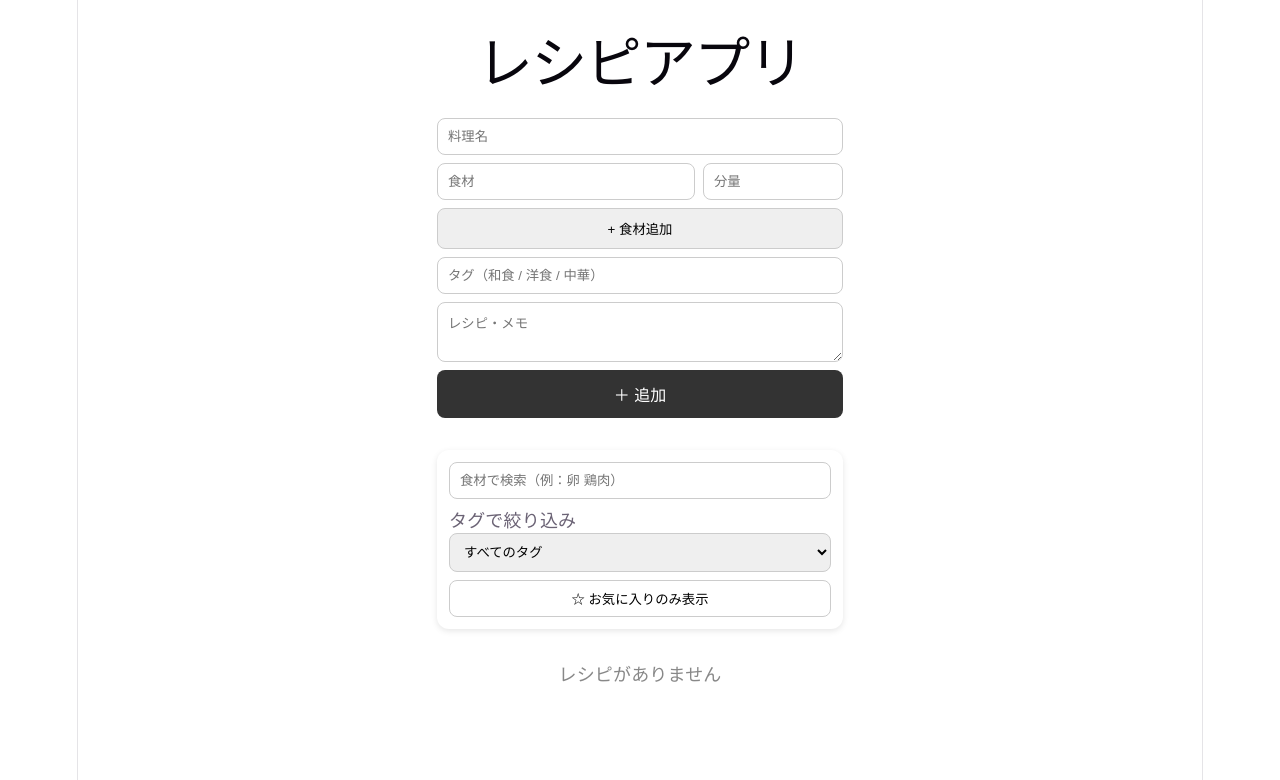
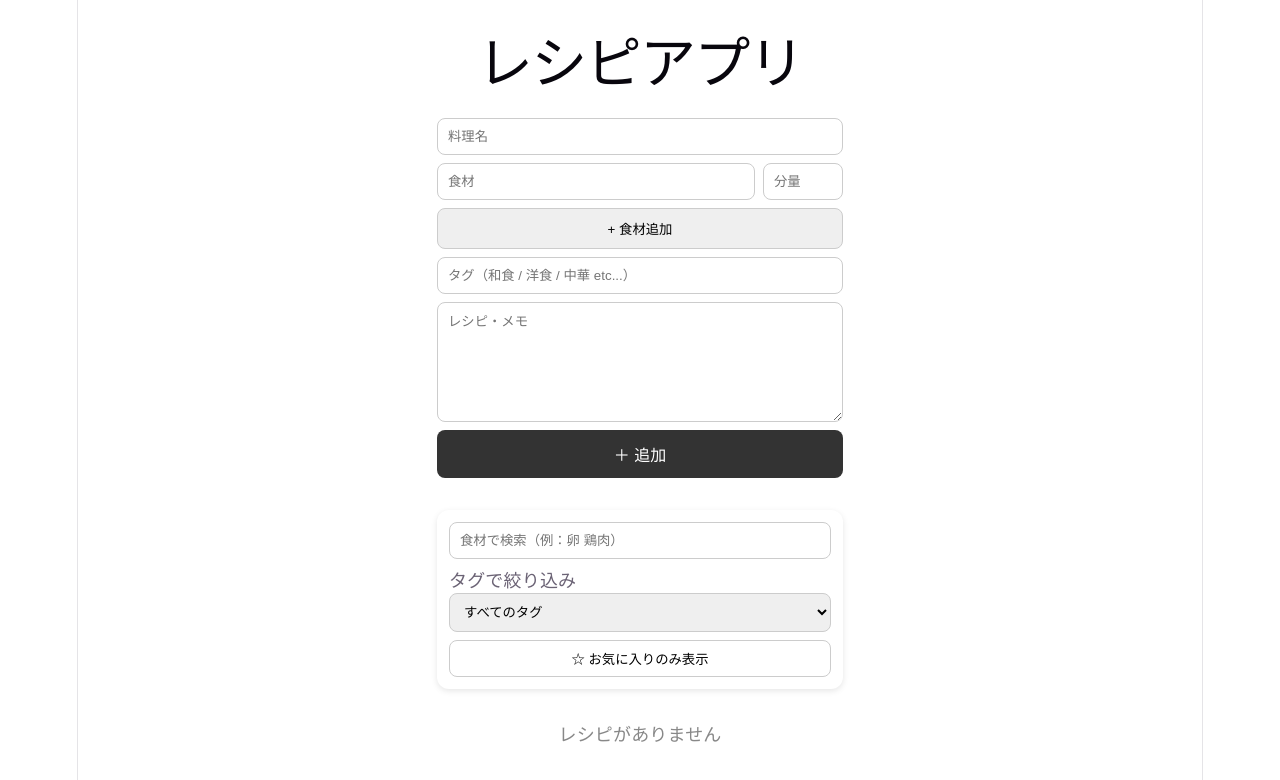
Before and after one commit to kenta-23/recipe-app, a React (Vite) app: page / in a window 1280 px wide. Shown: the top 780 px of the page. Built offline with nearby package versions, Linux system fonts and the light colour scheme.

Commit message:
Input、textareaの共通化、useLocalStorageフック

```diff
--- a/src/App.tsx
+++ b/src/App.tsx
@@ -3,21 +3,13 @@ import type { Recipe } from "./types/recipe";
 import RecipeForm from "./components/RecipeForm";
 import RecipeCard from "./components/RecipeCard";
 import styles from "./App.module.css";
+import { useLocalStorage } from "./hooks/useLocalStorage";
 
 export default function App() {
-  const [recipes, setRecipes] = useState<Recipe[]>([]);
+  const [recipes, setRecipes] = useLocalStorage<Recipe[]>("recipes", []);
   const [search, setSearch] = useState("");
   const [showFavoritesOnly, setShowFavoritesOnly] = useState(false);
   const [tagFilter, setTagFilter] = useState("");
-
-  useEffect(() => {
-    const saved = localStorage.getItem("recipes");
-    if (saved) setRecipes(JSON.parse(saved));
-  }, []);
-
-  useEffect(() => {
-    localStorage.setItem("recipes", JSON.stringify(recipes));
-  }, [recipes]);
 
   const addRecipe = (recipe: Recipe) => {
     setRecipes([recipe, ...recipes]);
--- a/src/components/RecipeForm.tsx
+++ b/src/components/RecipeForm.tsx
@@ -1,6 +1,8 @@
 import { useState } from "react";
 import type { Recipe } from "../types/recipe";
 import styles from "./RecipeForm.module.css";
+import Input from "./common/Input";
+import Textarea from "./common/Textarea";
 
 type Props = {
   onAdd: (recipe: Recipe) => void;
@@ -35,8 +37,7 @@ export default function RecipeForm({ onAdd }: Props) {
 
   return (
     <div className={styles.form}>
-      <input
-        className={styles.input}
+      <Input
         placeholder="料理名"
         value={name}
         onChange={e => setName(e.target.value)}
@@ -44,23 +45,24 @@ export default function RecipeForm({ onAdd }: Props) {
 
       {ingredients.map((ing, index) => (
         <div key={index} className={styles.row}>
-            <input
-              className={`${styles.input} ${styles.ingredientName}`}
+            <Input
               placeholder="食材"
               value={ing.name}
               onChange={e => {
-                const newList = [...ingredients];
-                newList[index].name = e.target.value;
+                const newList = ingredients.map((item, i) =>
+                  i === index ? {...item, name: e.target.value} : item
+                );
                 setIngredients(newList);
               }}
             />
-            <input
-              className={`${styles.input} ${styles.ingredientAmount}`}
+            <Input
+              className={styles.ingredientAmount}
               placeholder="分量"
               value={ing.amount}
               onChange={e => {
-                const newList = [...ingredients];
-                newList[index].amount = e.target.value;
+                const newList = ingredients.map((item, i) =>
+                  i === index ? {...item, amount: e.target.value} : item
+                );
                 setIngredients(newList);
               }}
             />
@@ -71,15 +73,13 @@ export default function RecipeForm({ onAdd }: Props) {
         + 食材追加
       </button>
 
-      <input
-        className={styles.input}
-        placeholder="タグ（和食 / 洋食 / 中華）"
+      <Input
+        placeholder="タグ（和食 / 洋食 / 中華 etc...）"
         value={tag}
         onChange={e => setTag(e.target.value)}
       />
 
-      <textarea
-        className={styles.textarea}
+      <Textarea
         placeholder="レシピ・メモ"
         value={memo}
         onChange={e => setMemo(e.target.value)}
--- /dev/null
+++ b/src/components/common/Input.module.css
@@ -0,0 +1,9 @@
+@charset "utf-8";
+
+.input {
+    width: 100%;
+    padding: 10px;
+    border-radius: 8px;
+    border: 1px solid #ccc;
+    box-sizing: border-box;
+}
--- /dev/null
+++ b/src/components/common/Input.tsx
@@ -0,0 +1,20 @@
+import styles from "./Input.module.css";
+
+type Props = {
+    value: string;
+    onChange: (e: React.ChangeEvent<HTMLInputElement>) => void;
+    placeholder?: string;
+    className?: string;
+};
+
+export default function Input({value, onChange, placeholder, className}: Props) {
+    return (
+        <input
+            type="text"
+            className={`${styles.input} ${className || ""}`}
+            value={value}
+            onChange={onChange}
+            placeholder={placeholder}
+        />
+    );
+}
--- /dev/null
+++ b/src/components/common/Textarea.module.css
@@ -0,0 +1,11 @@
+@charset "utf-8";
+
+.textarea {
+    width: 100%;
+    padding: 10px;
+    border-radius: 8px;
+    border: 1px solid #ccc;
+    min-height: 120px;
+    box-sizing: border-box;
+    line-height: 1.5;
+}
--- /dev/null
+++ b/src/components/common/Textarea.tsx
@@ -0,0 +1,19 @@
+import styles from "./Textarea.module.css";
+
+type Props = {
+    value: string;
+    onChange: (e: React.ChangeEvent<HTMLTextAreaElement>) => void;
+    placeholder?: string;
+    className?: string;
+};
+
+export default function Textarea({value, onChange, placeholder, className}: Props) {
+    return (
+        <textarea
+          className={`${styles.textarea} ${className || ""}`}
+          value={value}
+          onChange={onChange}
+          placeholder={placeholder}
+        />
+    );
+}
--- /dev/null
+++ b/src/hooks/useLocalStorage.ts
@@ -0,0 +1,22 @@
+import {useState, useEffect} from "react";
+
+export function useLocalStorage<T>(key: string, initialValue: T) {
+    const [value, setValue] = useState<T>(() => {
+        try {
+            const saved = localStorage.getItem(key);
+            return saved ? JSON.parse(saved) : initialValue;
+        } catch {
+            return initialValue;
+        }
+    });
+
+    useEffect(() => {
+        try {
+            localStorage.setItem(key, JSON.stringify(value));
+        } catch {
+            // 失敗してもアプリ落とさない
+        }
+    }, [key, value]);
+
+    return [value, setValue] as const;
+}
```
